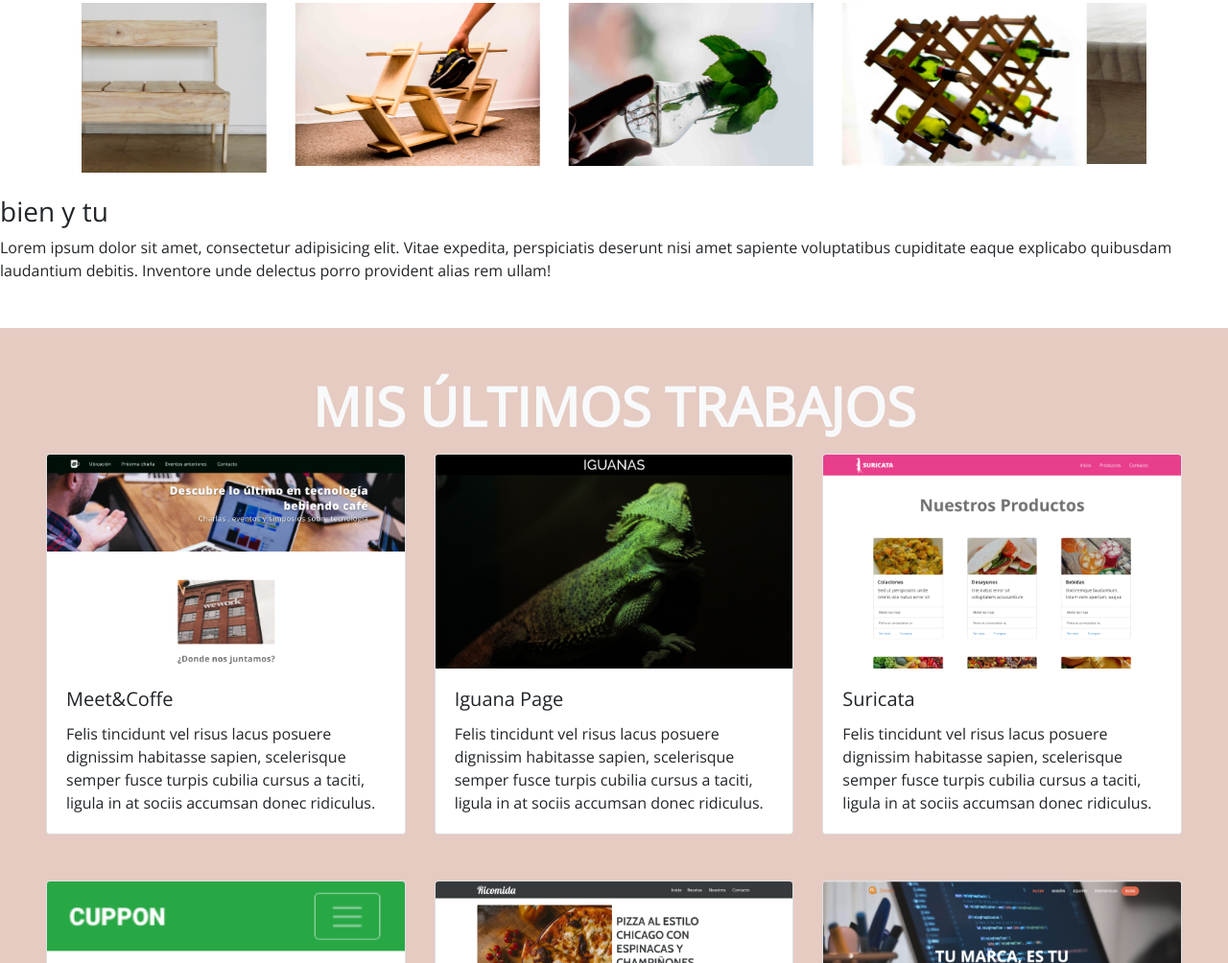
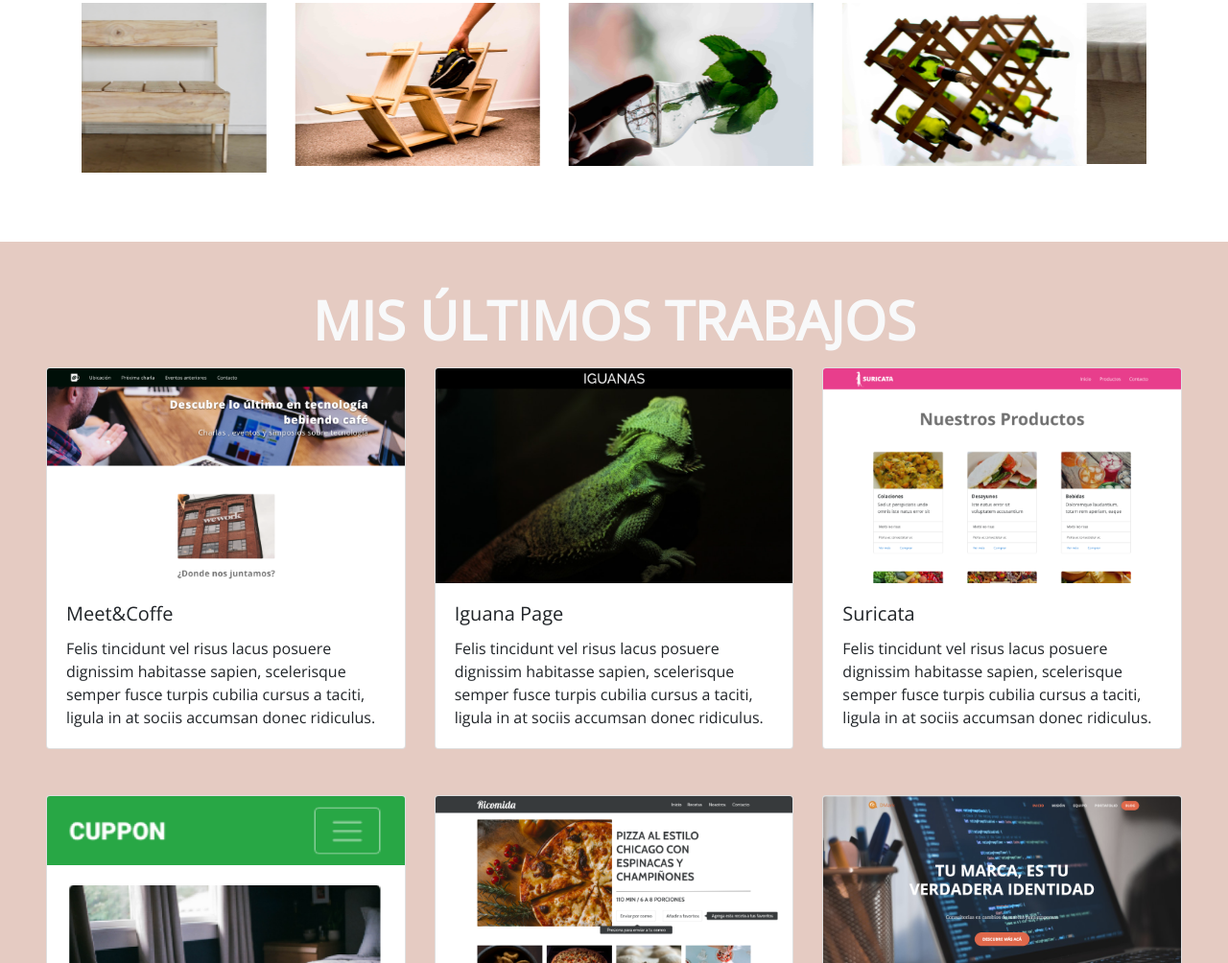
Before and after one commit to BarbaraSil/PruebaModulo1, a plain HTML site: page index.html in a window 1280 px wide. Shown: the part 1135-2139 px from the top of the page at 96% size. Drawn offline with nearby package versions, Linux system fonts and the light colour scheme; a script that the page names is missing.

Commit message:
borre codigo

```diff
--- a/index.html
+++ b/index.html
@@ -172,12 +172,6 @@
      </div>
     </section>
 
-    <section>
-      <h3>bien y tu</h3>
-      <p>Lorem ipsum dolor sit amet, consectetur adipisicing elit. Vitae expedita, perspiciatis deserunt nisi amet sapiente voluptatibus cupiditate eaque explicabo quibusdam laudantium debitis. Inventore unde delectus porro provident alias rem ullam!</p>
-
-    </section>
-
     <section id="job" class="container-fluid my-5 p-5" style="background-color: #E5CBC2;">
       <h2 class="display-4 text-center font-weight-bold text-light mb-3">MIS ÚLTIMOS TRABAJOS</h2>
       <div class="card-deck">
```
